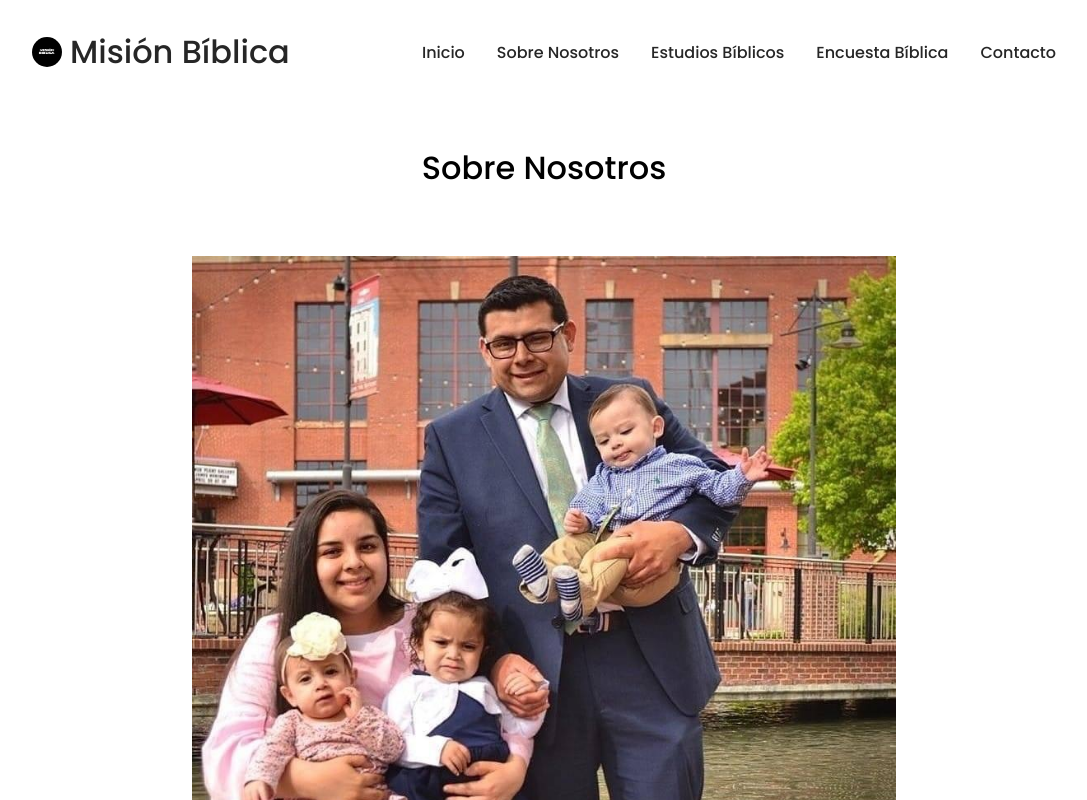
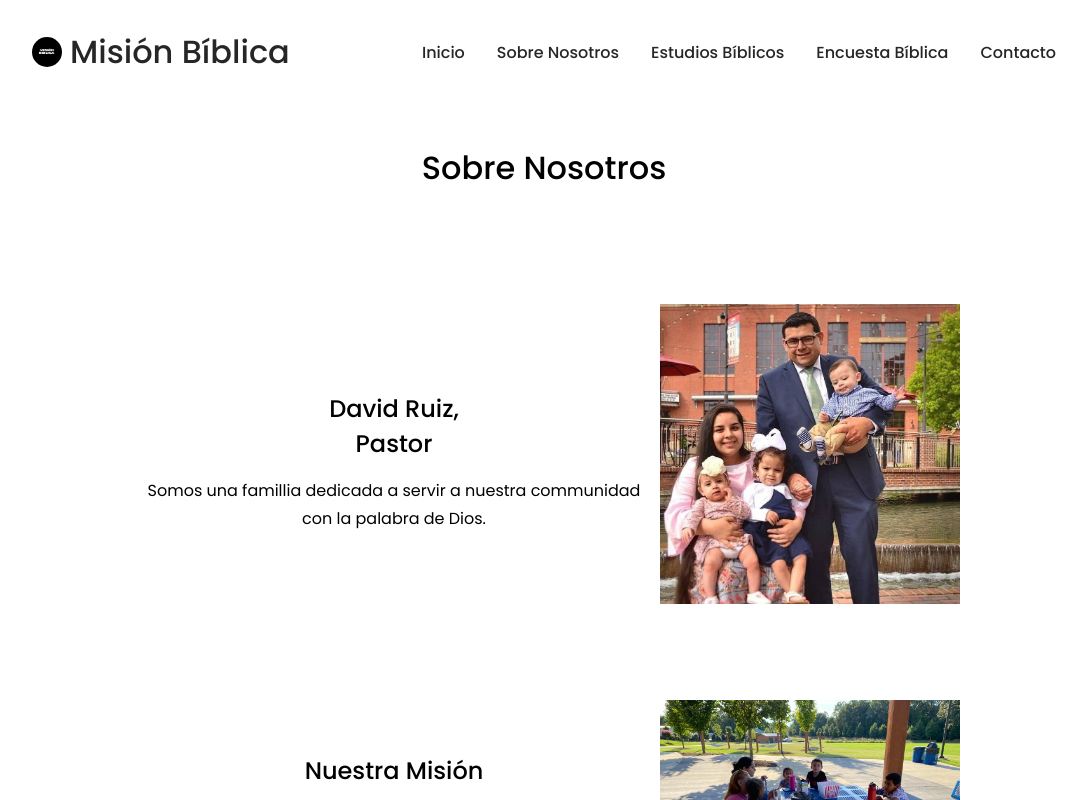
Before and after one commit to jbramirez03/Mision-Biblica, a React (Create React App) app: page /#/about in a window 1280 px wide. Shown: the top 800 px of the page, without its empty margins (96-1183 px from the left). Built offline with nearby package versions, Linux system fonts and the light colour scheme.

Commit message:
fixed about section

```diff
--- a/src/App.css
+++ b/src/App.css
@@ -343,6 +343,11 @@ form {
 .about__content {
   display: flex;
   justify-content: center;
+  align-items: center;
+}
+
+.about__blocks {
+  margin-top: 5rem;
 }
 
 .about__content-1,
@@ -351,6 +356,11 @@ form {
   margin-bottom: 4rem;
   padding: 0 1rem 0 1rem;
 }
+
+.about__image {
+  width: 270px;
+}
+
 .about__information {
   padding: 1rem;
 }
@@ -658,8 +668,11 @@ form {
 
   .about__content-1,
   .about__content-2 {
-    margin-bottom: 2rem;
-    padding: 2rem 4rem 0 4rem;
+    flex-direction: row;
+  }
+
+  .about__image {
+    width: 300px;
   }
 
   .study__posts {
@@ -709,7 +722,7 @@ form {
 
   .about__content-1,
   .about__content-2 {
-    padding: 2rem 10rem 0 10rem;
+    padding: 2rem 6rem 0 6rem;
   }
 
   .contact__images {
```
Also changed, not shown: 7 other files (tests, documents, lock files or other folders).
